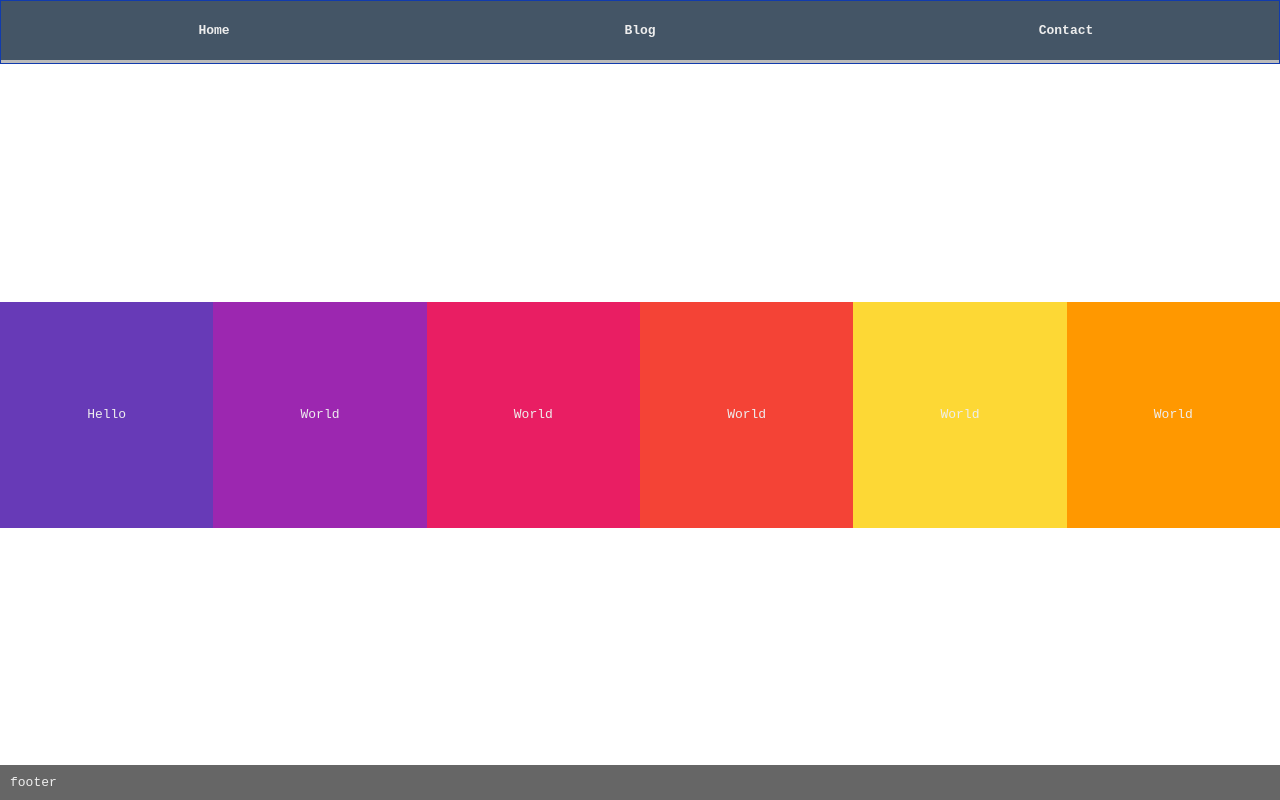
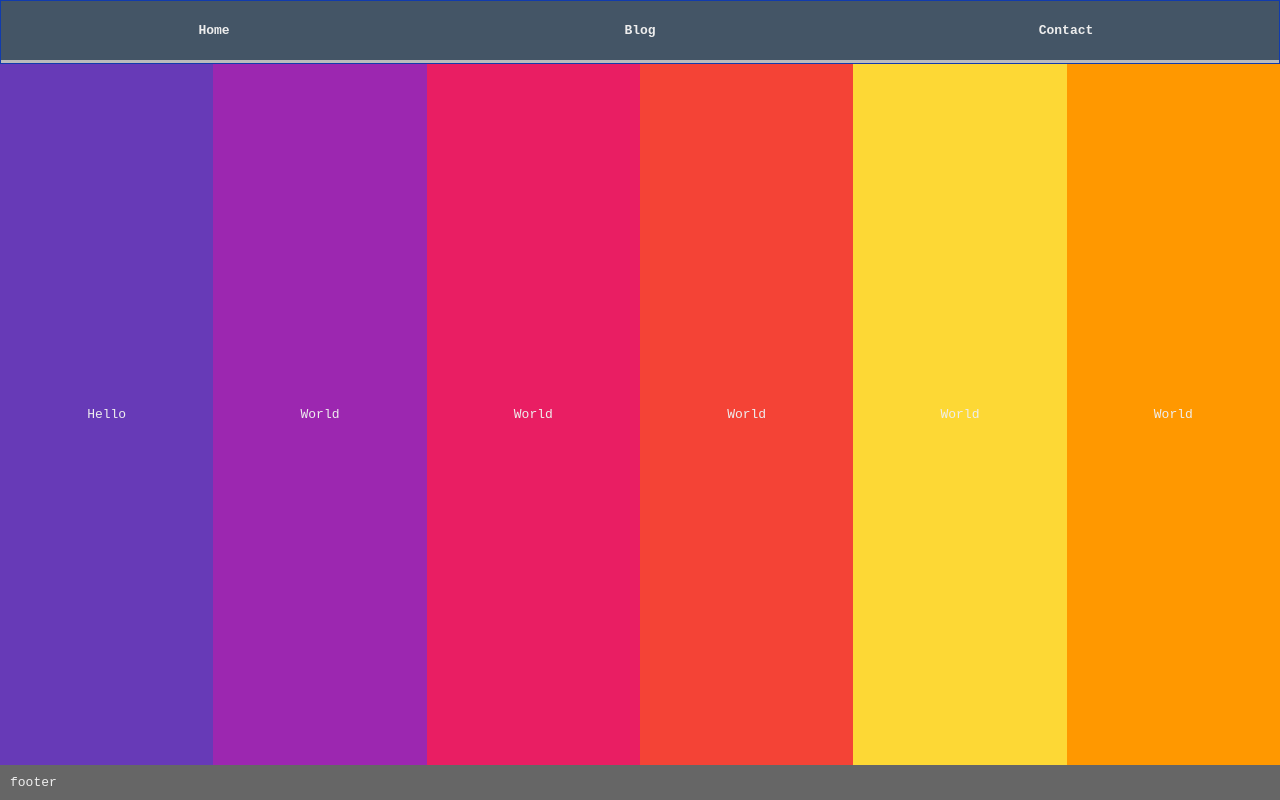
Before and after one commit to saratonite/css-workshops, a website: page src/flexbox/index.html in a window 1280 px wide. Drawn offline with Linux system fonts and the light colour scheme.

Commit message:
remove align-items

```diff
--- a/src/flexbox/index.html
+++ b/src/flexbox/index.html
@@ -73,15 +73,13 @@
 	.f-container {
 		display: flex;
 		flex-direction: row;;
-		align-items: center;
+
 		flex-grow: 1;
 	}
 
 	.f-item {
 		color: #eee;
 		padding: 1em;
-		width: 200px;
-		min-height: 200px;
 		display: flex;
 		justify-content: center;
 		align-items: center;
```
